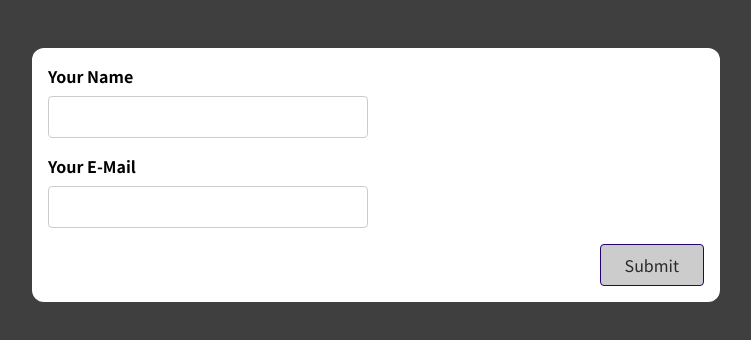
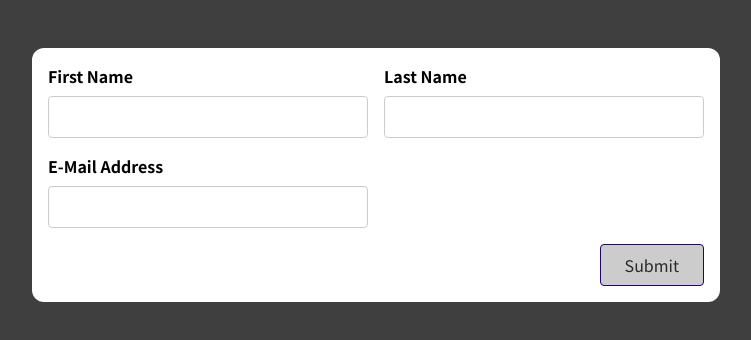
Before and after one commit to Irakarama-Laurent123/React-Forms, a React (Create React App) app: page / in a window 1280 px wide. Shown: the top 340 px of the page, without its empty margins (264-1015 px from the left). Built offline with nearby package versions, Linux system fonts and the light colour scheme.

Commit message:
Applied the custom hook to the basic form component

```diff
--- a/src/App.js
+++ b/src/App.js
@@ -1,9 +1,9 @@
-import SimpleInput from './components/SimpleInput';
+import BasicForm from "./components/BasicForm";
 
 function App() {
   return (
     <div className="app">
-      <SimpleInput />
+      <BasicForm />
     </div>
   );
 }
--- a/src/components/BasicForm.js
+++ b/src/components/BasicForm.js
@@ -1,22 +1,115 @@
+import useInput from "../hooks/use-input";
+
 const BasicForm = (props) => {
+  const {
+    value: enteredFirstName,
+    isValid: enteredFirstNameIsValid,
+    hasError: firstNameInputHasError,
+    valueChangeHandler: firstNameChangedHandler,
+    inputBlurHandler: firstNameBlurHandler,
+    reset: resetFirstNameInput,
+  } = useInput((value) => value.trim() !== "");
+
+  const {
+    value: enteredLastName,
+    isValid: enteredLastNameIsValid,
+    hasError: lastNameInputHasError,
+    valueChangeHandler: lastNameChangedHandler,
+    inputBlurHandler: lastNameBlurHandler,
+    reset: resetLastNameInput,
+  } = useInput((value) => value.trim() !== "");
+
+  const {
+    value: enteredEmail,
+    isValid: enteredEmailIsValid,
+    hasError: emailInputHasError,
+    valueChangeHandler: emailChangedHandler,
+    inputBlurHandler: emailBlurHandler,
+    reset: resetEmailInput,
+  } = useInput((value) => value.includes("@"));
+
+  let formIsValid = false;
+
+  if (
+    enteredFirstNameIsValid &&
+    enteredFirstNameIsValid &&
+    enteredEmailIsValid
+  ) {
+    formIsValid = true;
+  }
+
+  const formSubmissionHandler = (event) => {
+    event.preventDefault();
+
+    if (!enteredFirstNameIsValid && enteredLastNameIsValid) {
+      return;
+    }
+
+    console.log(enteredFirstName);
+    console.log(enteredLastName);
+
+    // nameInputRef.current.value = ''; => NOT IDEAL, DON'T MANIPULATE THE DOM
+    resetFirstNameInput();
+    resetLastNameInput();
+    resetEmailInput();
+  };
+
+  const firstNameInputClasses = firstNameInputHasError
+    ? "form-control invalid"
+    : "form-control";
+  const lastNameInputClasses = lastNameInputHasError
+    ? "form-control invalid"
+    : "form-control";
+
+  const emailInputClasses = emailInputHasError
+    ? "form-control invalid"
+    : "form-control";
+
   return (
-    <form>
-      <div className='control-group'>
-        <div className='form-control'>
-          <label htmlFor='name'>First Name</label>
-          <input type='text' id='name' />
+    <form onSubmit={formSubmissionHandler}>
+      <div className="control-group">
+        <div className={firstNameInputClasses}>
+          <label htmlFor="name">First Name</label>
+          <input
+            type="text"
+            id="name"
+            onChange={firstNameChangedHandler}
+            onBlur={firstNameBlurHandler}
+            value={enteredFirstName}
+          />
+          {firstNameInputHasError && (
+            <p className="error-text">First Name must not be empty.</p>
+          )}
         </div>
-        <div className='form-control'>
-          <label htmlFor='name'>Last Name</label>
-          <input type='text' id='name' />
+        <div className={lastNameInputClasses}>
+          <label htmlFor="name">Last Name</label>
+          <input
+            type="text"
+            id="name"
+            onChange={lastNameChangedHandler}
+            onBlur={lastNameBlurHandler}
+            value={enteredLastName}
+          />
+          {lastNameInputHasError && (
+            <p className="error-text">Last Name must not be empty.</p>
+          )}
         </div>
       </div>
-      <div className='form-control'>
-        <label htmlFor='name'>E-Mail Address</label>
-        <input type='text' id='name' />
+      <div className={emailInputClasses}>
+        <label htmlFor="name">E-Mail Address</label>
+        <input
+          type="text"
+          id="name"
+          onChange={emailChangedHandler}
+          onBlur={emailBlurHandler}
+          value={enteredEmail}
+        />
+        {emailInputHasError && (
+          <p className="error-text">Please enter a valid email.</p>
+        )}
       </div>
-      <div className='form-actions'>
-        <button>Submit</button>
+      <div className="form-actions">
+        <button disabled={!formIsValid}>Submit</button>
       </div>
     </form>
   );
```
Also changed, not shown: 1 other file (tests, documents, lock files or other folders).
